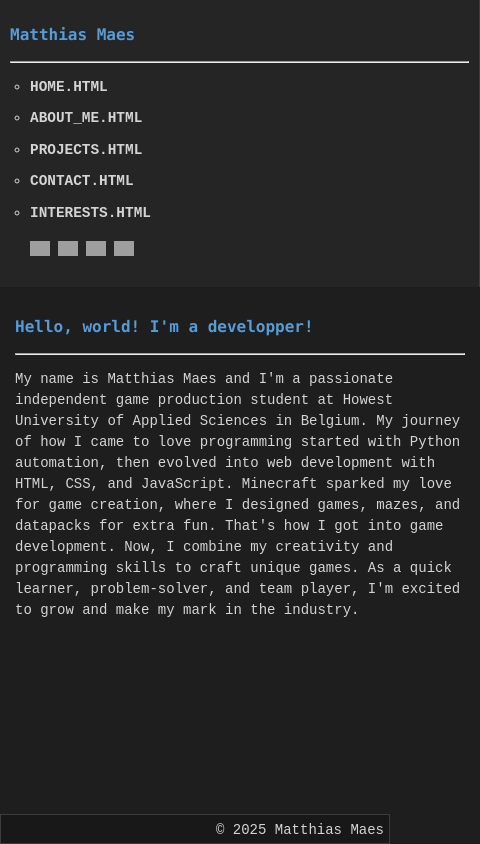
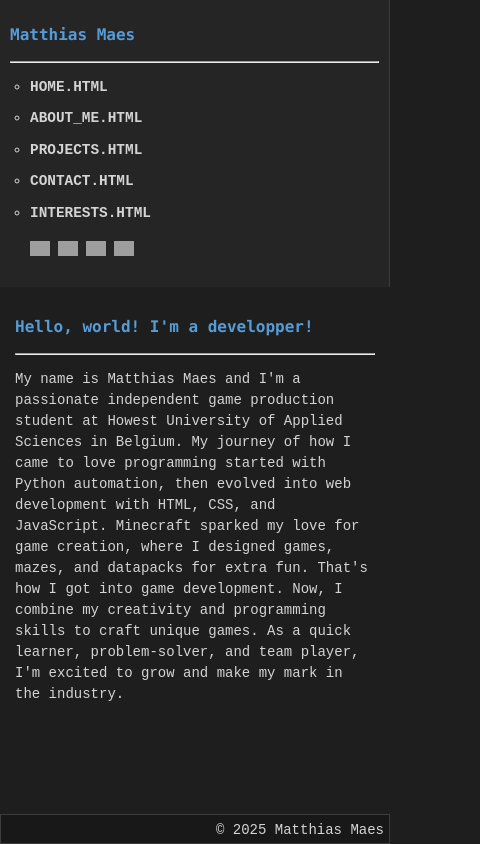
Before and after one commit to MM-13/Portfolio, a plain HTML site: page index.html in a window 390 px wide. Shown: the whole page, 480 px wide, since content can reach past the window. Drawn offline with Linux system fonts and the light colour scheme; grey boxes are pictures that could not be loaded.

Commit message:
Test new mobile width

```diff
--- a/style.css
+++ b/style.css
@@ -15,7 +15,6 @@ body {
     font-family: 'Courier New', Courier, monospace;
     margin: 0;
     padding: 0;
-    min-width: 480px;
     background-color: #1e1e1e;
     color: #d4d4d4;
     font-size: 16px; /* Base font size */
@@ -500,14 +499,14 @@ footer p {
     }
 }
 
-@media (max-width: 480px) {
+@media only screen and (min-width: 375px) and (max-width: 812px) {
     /* Further font scaling for very small screens */
     body {
         font-size: 14px;
     }
 
     .sidebar {
-        min-height: 30vh; /* Reinforce minimum height */
+        min-height: 25vh; /* Reinforce minimum height */
         padding: 10px;
     }
 
```
